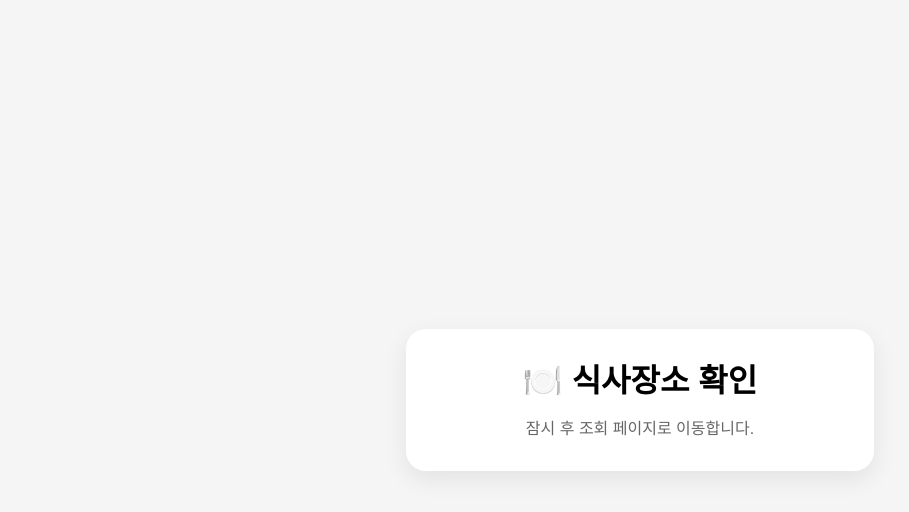
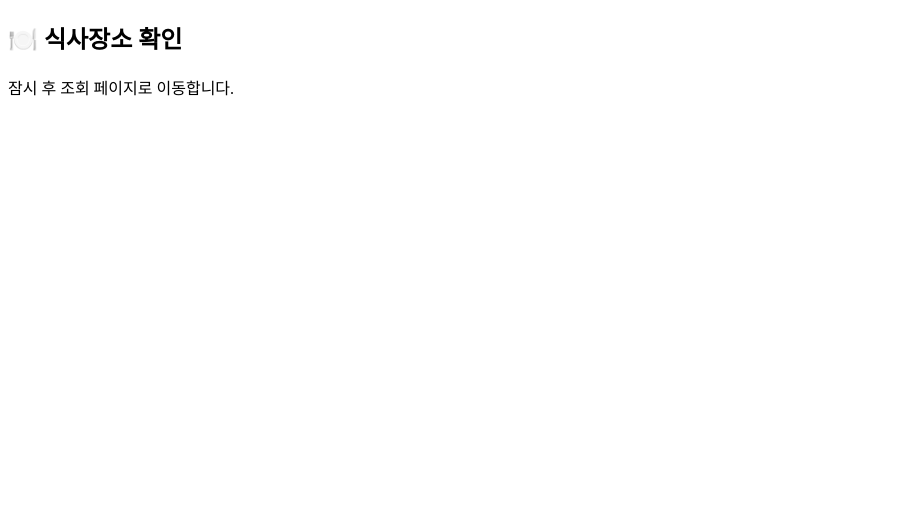
Before and after one commit to swingsmoon/workshop-seat-landing, a plain HTML site: page index.html in a window 1280 px wide. Shown: the whole page, without its empty margins (0-909 px from the left). Drawn offline with Linux system fonts and the light colour scheme.

Commit message:
Update index.html

```diff
--- a/index.html
+++ b/index.html
@@ -1,61 +1,22 @@
 <!DOCTYPE html>
 <html lang="ko">
 <head>
-  <meta charset="UTF-8">
-  <meta name="viewport" content="width=device-width, initial-scale=1.0">
-  <title>상품본부 워크샵 식사 자리 조회🍽️</title>
+<meta charset="utf-8">
 
-  <meta property="og:type" content="website">
-  <meta property="og:title" content="상품본부 워크샵 식사 자리 조회🍽️">
-  <meta property="og:description" content="4/24(금) 식사장소 확인">
-  <meta property="og:image" content="https://i.imgur.com/Xrzlj5N.png">
-  <meta property="og:url" content="https://swingsmoon.github.io/workshop-seat-landing/">
+<title>상품본부 워크샵 식사 자리 조회🍽️</title>
 
-  <meta name="twitter:card" content="summary_large_image">
-  <meta name="twitter:title" content="상품본부 워크샵 식사 자리 조회🍽️">
-  <meta name="twitter:description" content="4/24(금) 식사장소 확인">
-  <meta name="twitter:image" content="https://i.imgur.com/Xrzlj5N.png">
+<meta property="og:title" content="상품본부 워크샵 식사 자리 조회🍽️">
+<meta property="og:description" content="4/24(금) 식사장소 확인">
+<meta property="og:image" content="https://i.imgur.com/Xrzlj5N.png">
+<meta property="og:type" content="website">
 
-  <meta http-equiv="refresh" content="1;url=https://script.google.com/macros/s/AKfycbyDNzvUHLVLeAbAaYzegx2zgi1AplYDPNutRBH43TedsA8vX-Wl5pz5xzC34nR2Y2ouHw/exec">
+<meta http-equiv="refresh" content="1; url=https://script.google.com/macros/s/AKfycbyDNzvUHLVLeAbAaYzegx2zgi1AplYDPNutRBH43TedsA8vX-Wl5pz5xzC34nR2Y2ouHw/exec">
 
-  <style>
-    body {
-      margin: 0;
-      font-family: Arial, sans-serif;
-      background: #f5f5f5;
-      display: flex;
-      align-items: center;
-      justify-content: center;
-      min-height: 100vh;
-      padding: 24px;
-      box-sizing: border-box;
-    }
-    .card {
-      width: 100%;
-      max-width: 420px;
-      background: #fff;
-      border-radius: 20px;
-      padding: 32px 24px;
-      text-align: center;
-      box-shadow: 0 8px 24px rgba(0,0,0,0.08);
-    }
-    .title {
-      font-size: 32px;
-      font-weight: 800;
-      line-height: 1.3;
-      margin-bottom: 12px;
-      word-break: keep-all;
-    }
-    .desc {
-      color: #666;
-      font-size: 16px;
-    }
-  </style>
 </head>
 <body>
-  <div class="card">
-    <div class="title">🍽️ 식사장소 확인</div>
-    <div class="desc">잠시 후 조회 페이지로 이동합니다.</div>
-  </div>
+
+<h2>🍽️ 식사장소 확인</h2>
+<p>잠시 후 조회 페이지로 이동합니다.</p>
+
 </body>
 </html>
```
